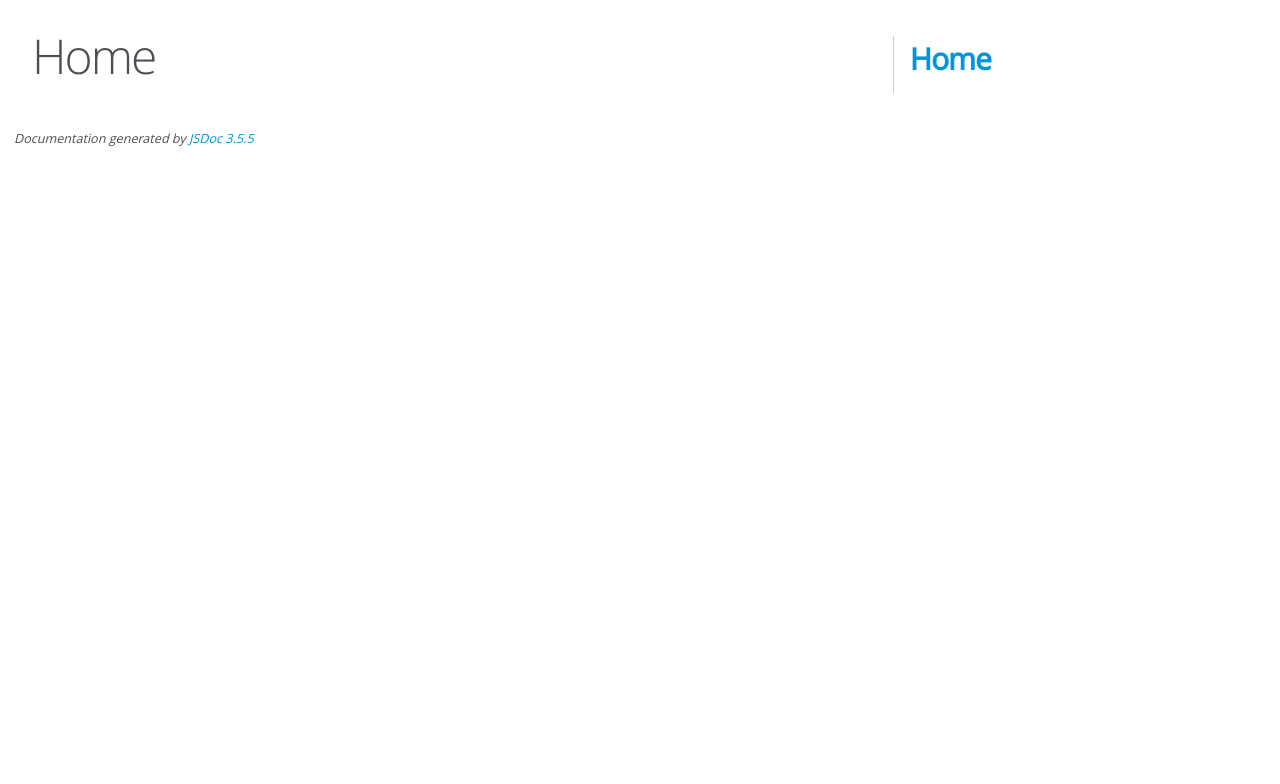
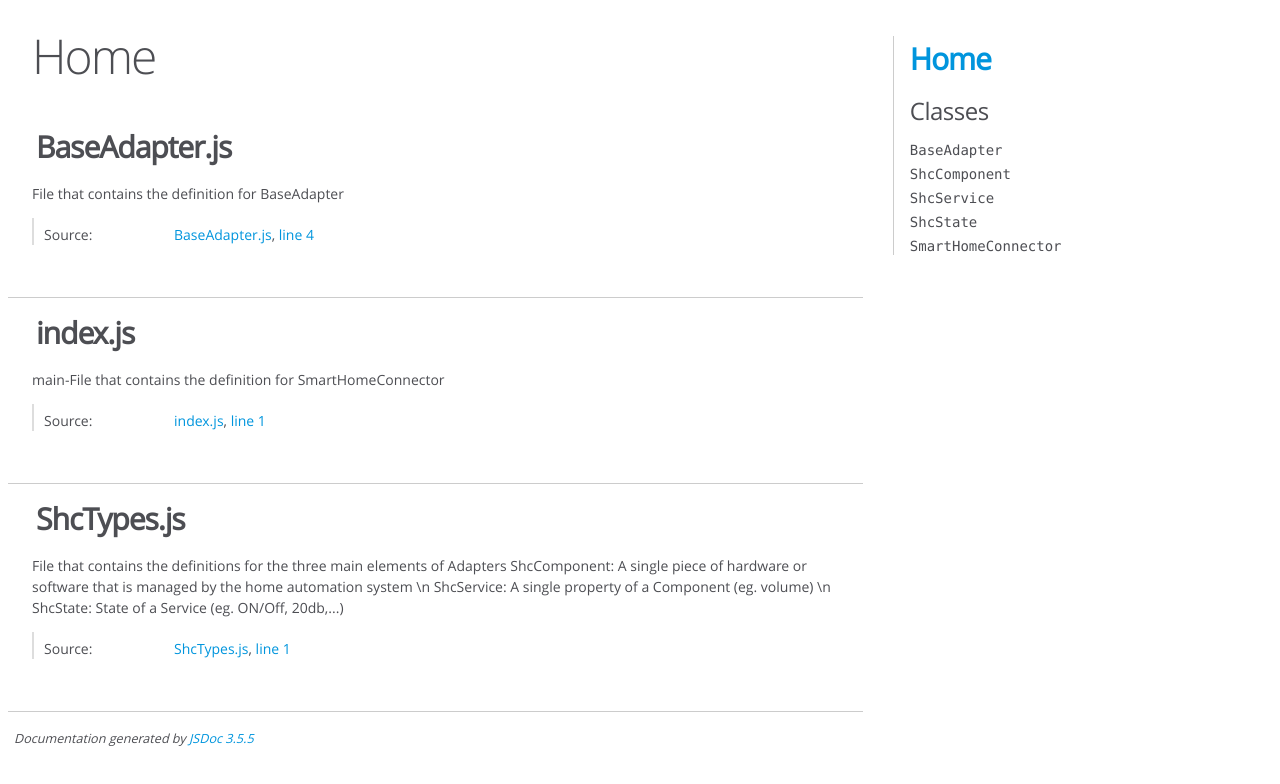
Before and after one commit to ph168/smarthomeconnector.js, a website built with webpack: page docs/JSDoc/index.html in a window 1280 px wide. Built offline with nearby package versions, Linux system fonts and the light colour scheme.

Commit message:
Updated JSDoc creation

```diff
--- a/docs/JSDoc/index.html
+++ b/docs/JSDoc/index.html
@@ -47,10 +47,292 @@
 
 
 
+
+
+
+<section>
+
+<header>
+
+        <h2>BaseAdapter.js</h2>
+
+
+</header>
+
+<article>
+    <div class="container-overview">
+
+
+            <div class="description">File that contains the definition for BaseAdapter</div>
+
+
+
+
+
+<dl class="details">
+
+
+
+
+
+
+
+
+
+
+
+
+
+
+
+
+
+
+
+
+
+
+
+
+
+
+    <dt class="tag-source">Source:</dt>
+    <dd class="tag-source"><ul class="dummy"><li>
+        <a href="BaseAdapter.js.html">BaseAdapter.js</a>, <a href="BaseAdapter.js.html#line4">line 4</a>
+    </li></ul></dd>
+
+
+
+
+
+
+
+</dl>
+
+
+
+
+    </div>
+
+
+
+
+
+
+
+
+
+
+
+
+
+
+
+
+
+
+
+
+</article>
+
+</section>
+
+
+
+
+
+
+
+<section>
+
+<header>
+
+        <h2>index.js</h2>
+
+
+</header>
+
+<article>
+    <div class="container-overview">
+
+
+            <div class="description">main-File that contains the definition for SmartHomeConnector</div>
+
+
+
+
+
+<dl class="details">
+
+
+
+
+
+
+
+
+
+
+
+
+
+
+
+
+
+
+
+
+
+
+
+
+
+
+    <dt class="tag-source">Source:</dt>
+    <dd class="tag-source"><ul class="dummy"><li>
+        <a href="index.js.html">index.js</a>, <a href="index.js.html#line1">line 1</a>
+    </li></ul></dd>
+
+
+
+
+
+
+
+</dl>
+
+
+
+
+    </div>
+
+
+
+
+
+
+
+
+
+
+
+
+
+
+
+
+
+
+
+
+</article>
+
+</section>
+
+
+
+
+
+
+
+<section>
+
+<header>
+
+        <h2>ShcTypes.js</h2>
+
+
+</header>
+
+<article>
+    <div class="container-overview">
+
+
+            <div class="description">File that contains the definitions for the three main elements of Adapters
+ShcComponent: A single piece of hardware or software that is managed by the home automation system \n
+ShcService: A single property of a Component (eg. volume) \n
+ShcState: State of a Service (eg. ON/Off, 20db,...)</div>
+
+
+
+
+
+<dl class="details">
+
+
+
+
+
+
+
+
+
+
+
+
+
+
+
+
+
+
+
+
+
+
+
+
+
+
+    <dt class="tag-source">Source:</dt>
+    <dd class="tag-source"><ul class="dummy"><li>
+        <a href="ShcTypes.js.html">ShcTypes.js</a>, <a href="ShcTypes.js.html#line1">line 1</a>
+    </li></ul></dd>
+
+
+
+
+
+
+
+</dl>
+
+
+
+
+    </div>
+
+
+
+
+
+
+
+
+
+
+
+
+
+
+
+
+
+
+
+
+</article>
+
+</section>
+
+
+
+
 </div>
 
 <nav>
-    <h2><a href="index.html">Home</a></h2>
+    <h2><a href="index.html">Home</a></h2><h3>Classes</h3><ul><li><a href="BaseAdapter.html">BaseAdapter</a></li><li><a href="ShcComponent.html">ShcComponent</a></li><li><a href="ShcService.html">ShcService</a></li><li><a href="ShcState.html">ShcState</a></li><li><a href="SmartHomeConnector.html">SmartHomeConnector</a></li></ul>
 </nav>
 
 <br class="clear">
--- a/package.json
+++ b/package.json
@@ -6,7 +6,8 @@
   "scripts": {
     "test": "jest",
     "lint": "eslint src/**/*.js test/**/*.js",
-    "build": "webpack"
+    "build": "webpack",
+	"jsdoc": "JSDoc src -d ./docs/jsdoc"
   },
   "author": "Peter Hoffmann",
   "license": "MIT",
@@ -26,6 +27,7 @@
     "eslint-plugin-prettier": "^2.6.0",
     "husky": "^0.15.0-rc.13",
     "jest": "^22.4.2",
+	"jsdoc": "^3.5.5",
     "lint-staged": "^7.0.2",
     "moxios": "^0.4.0",
     "prettier": "1.11.1",
```
Also changed, not shown: docs/JSDoc/BaseAdapter.js.html (+3 -3 lines), docs/JSDoc/ShcService.html (+158 -0 lines), docs/JSDoc/ShcState.html (+1 -1 lines), docs/JSDoc/ShcTypes.js.html (+15 -3 lines), docs/JSDoc/SmartHomeConnector.html (+2 -2 lines), docs/JSDoc/index.js.html (+4 -2 lines), docs/JSDoc/BaseAdapter.html (line endings or trailing spaces).
